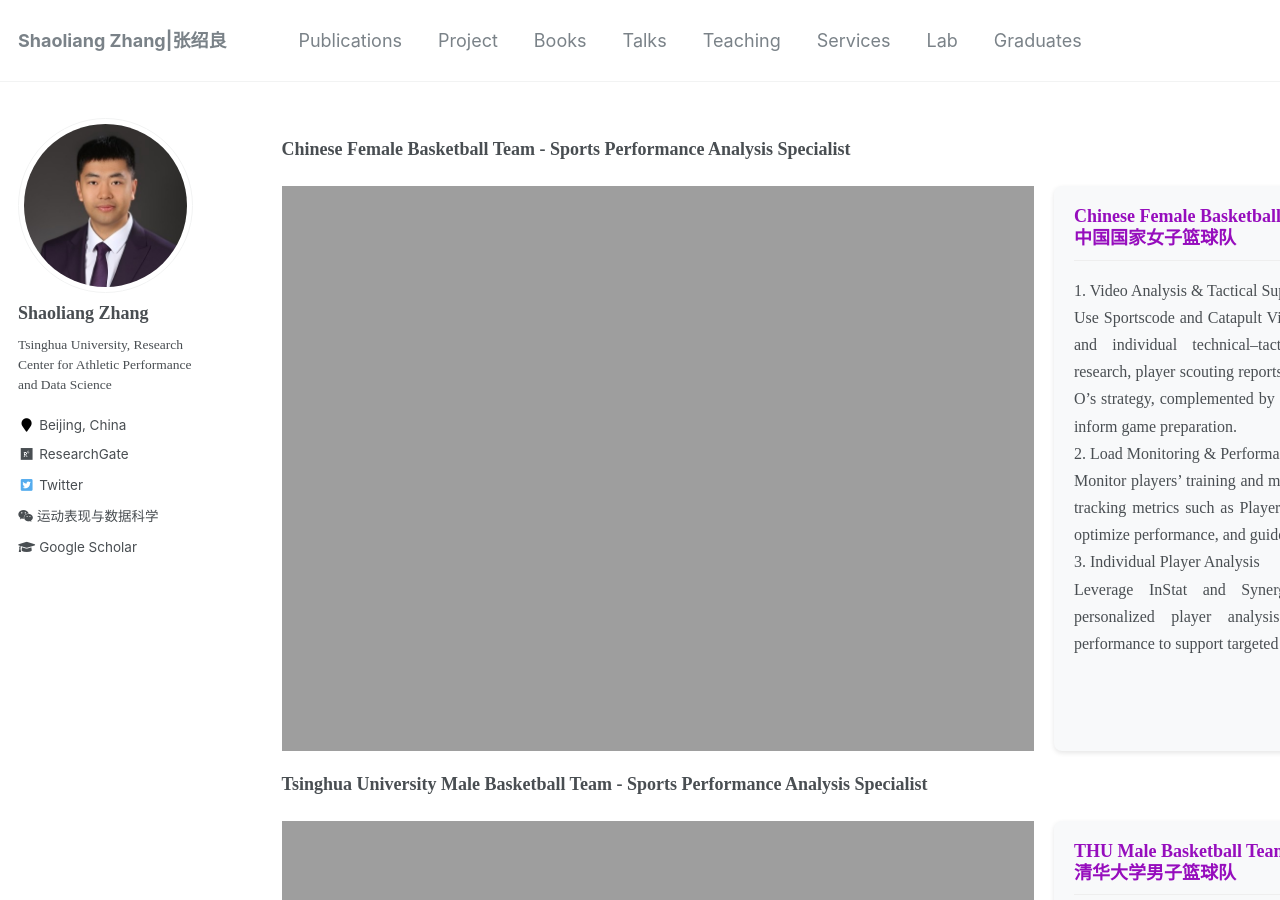
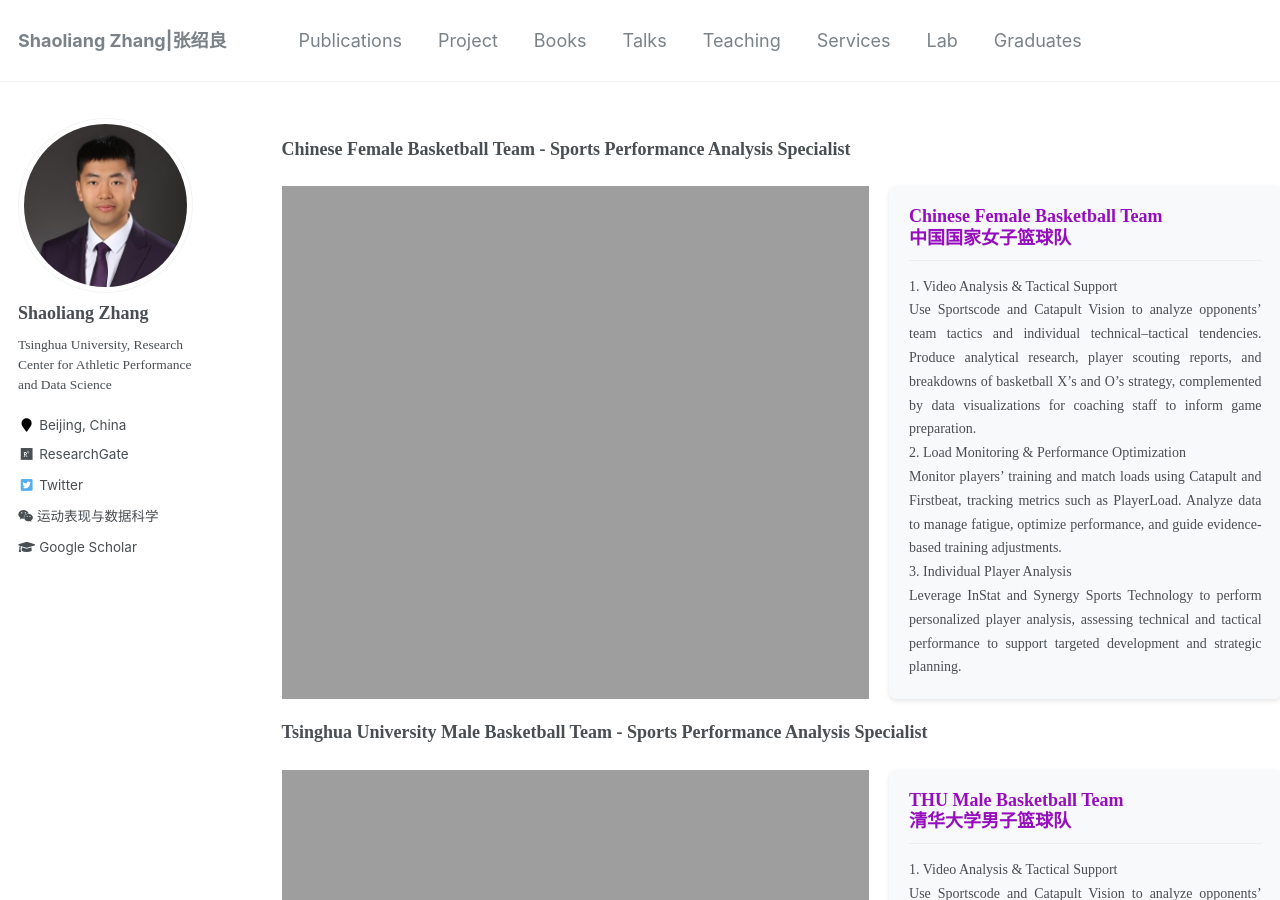
Before and after one commit to sportssuper/ZSL, a Jekyll site: the page built from _pages/services.md, in a window 1280 px wide and 900 px high. Built offline with Jekyll 4.4.1, drawn with Linux system fonts in a browser that asks for light colours; a script that is not in the unit is left out.

Commit message:
Update services.md

```diff
--- a/_pages/services.md
+++ b/_pages/services.md
@@ -24,7 +24,7 @@ redirect_from:
 {% include base_path %}
 
 **Chinese Female Basketball Team - Sports Performance Analysis Specialist**
-<div style="width: 130%; max-width: 1400px">
+<div style="width: 130%; max-width: 1000px">
 <div style="display: flex; gap: 20px; margin: 20px 0;">
 
   <img src="https://sportssuper.github.io/ZSL/assets/chinafemale/1.jpg"
@@ -35,7 +35,7 @@ redirect_from:
     <h3 style="color: #960DBD; margin-top: 0; border-bottom: 1px solid #eee; padding-bottom: 10px;">
       Chinese Female Basketball Team<br>中国国家女子篮球队
     </h3>
-    <p style="line-height: 1.7; font-size: 16px; margin-bottom: 0;text-align: justify; text-justify: inter-word;">
+    <p style="line-height: 1.7; font-size: 14px; margin-bottom: 0;text-align: justify; text-justify: inter-word;">
     1. Video Analysis & Tactical Support<br>
     Use Sportscode and Catapult Vision to analyze opponents’ team tactics and individual technical–tactical tendencies. Produce analytical research, player scouting reports, and breakdowns of basketball X’s and O’s strategy, complemented by data visualizations for coaching staff to inform game preparation.<br>
     2. Load Monitoring & Performance Optimization<br>
@@ -52,7 +52,7 @@ redirect_from:
 </div>
 
 **Tsinghua University Male Basketball Team - Sports Performance Analysis Specialist**
-<div style="width: 130%; max-width: 1400px">
+<div style="width: 130%; max-width: 1000px">
 <div style="display: flex; gap: 20px; margin: 20px 0;">
 
   <img src="https://sportssuper.github.io/ZSL//assets/images/thu1.jpg"
@@ -63,7 +63,7 @@ redirect_from:
     <h3 style="color: #960DBD; margin-top: 0; border-bottom: 1px solid #eee; padding-bottom: 10px;">
       THU Male Basketball Team<br>清华大学男子篮球队
     </h3>
-    <p style="line-height: 1.7; font-size: 16px; margin-bottom: 0;text-align: justify; text-justify: inter-word;">
+    <p style="line-height: 1.7; font-size: 14px; margin-bottom: 0;text-align: justify; text-justify: inter-word;">
     1. Video Analysis & Tactical Support<br>
     Use Sportscode and Catapult Vision to analyze opponents’ team tactics and individual technical–tactical tendencies. Produce analytical research, player scouting reports, and X’s and O’s strategy breakdowns, supported by data visualizations for coaching staff to inform game preparation.<br>
     2. Training & Match Load Monitoring<br>
@@ -79,7 +79,7 @@ redirect_from:
 </div>
 
 **Tsinghua University Female Basketball Team - Sports Performance Analysis Specialist**
-<div style="width: 130%; max-width: 1400px">
+<div style="width: 130%; max-width: 1000px">
 <div style="display: flex; gap: 20px; margin: 20px 0;">
 
   <img src="https://sportssuper.github.io/ZSL//assets/images/thu2.jpg"
@@ -90,7 +90,7 @@ redirect_from:
     <h3 style="color: #960DBD; margin-top: 0; border-bottom: 1px solid #eee; padding-bottom: 10px;">
       THU Female Basketball Team<br>清华大学女子篮球队
     </h3>
-    <p style="line-height: 1.7; font-size: 16px; margin-bottom: 0;text-align: justify; text-justify: inter-word;">
+    <p style="line-height: 1.7; font-size: 14px; margin-bottom: 0;text-align: justify; text-justify: inter-word;">
     1. Video Analysis & Tactical Support<br>
     Utilize Sportscode and Catapult Vision to analyze opponents’ team tactics and individual technical–tactical tendencies. Produce analytical research, player scouting reports, and X’s and O’s strategy breakdowns, complemented by data visualizations to support coaches in game preparation.<br>
     2. Basketball-Specific Physical Testing<br>
@@ -111,7 +111,7 @@ redirect_from:
 
 
 **Tsinghua University High School Basketball Team - Sports Performance Analysis Specialist**
-<div style="width: 130%; max-width: 1400px">
+<div style="width: 130%; max-width: 1000px">
 <div style="display: flex; gap: 20px; margin: 20px 0;">
 
   <img src="https://sportssuper.github.io/ZSL//assets/images/thu3.jpg"
@@ -122,7 +122,7 @@ redirect_from:
     <h3 style="color: #960DBD; margin-top: 0; border-bottom: 1px solid #eee; padding-bottom: 10px;">
       THU High School Basketball Team<br>清华大学附属中学篮球队
     </h3>
-    <p style="line-height: 1.7; font-size: 16px; margin-bottom: 0;text-align: justify; text-justify: inter-word;">
+    <p style="line-height: 1.7; font-size: 14px; margin-bottom: 0;text-align: justify; text-justify: inter-word;">
     1. Neuromuscular Fatigue & Load Monitoring<br>
     Use countermovement jump (CMJ) testing to assess player readiness. Metrics such as RSI Mod, FT:CT, jump height, and impulse detect neuromuscular fatigue, distinguish between acute and chronic training load responses, and inform adjustments to training intensity.<br>
     2. Recovery Tracking & Performance Optimization<br>
```
